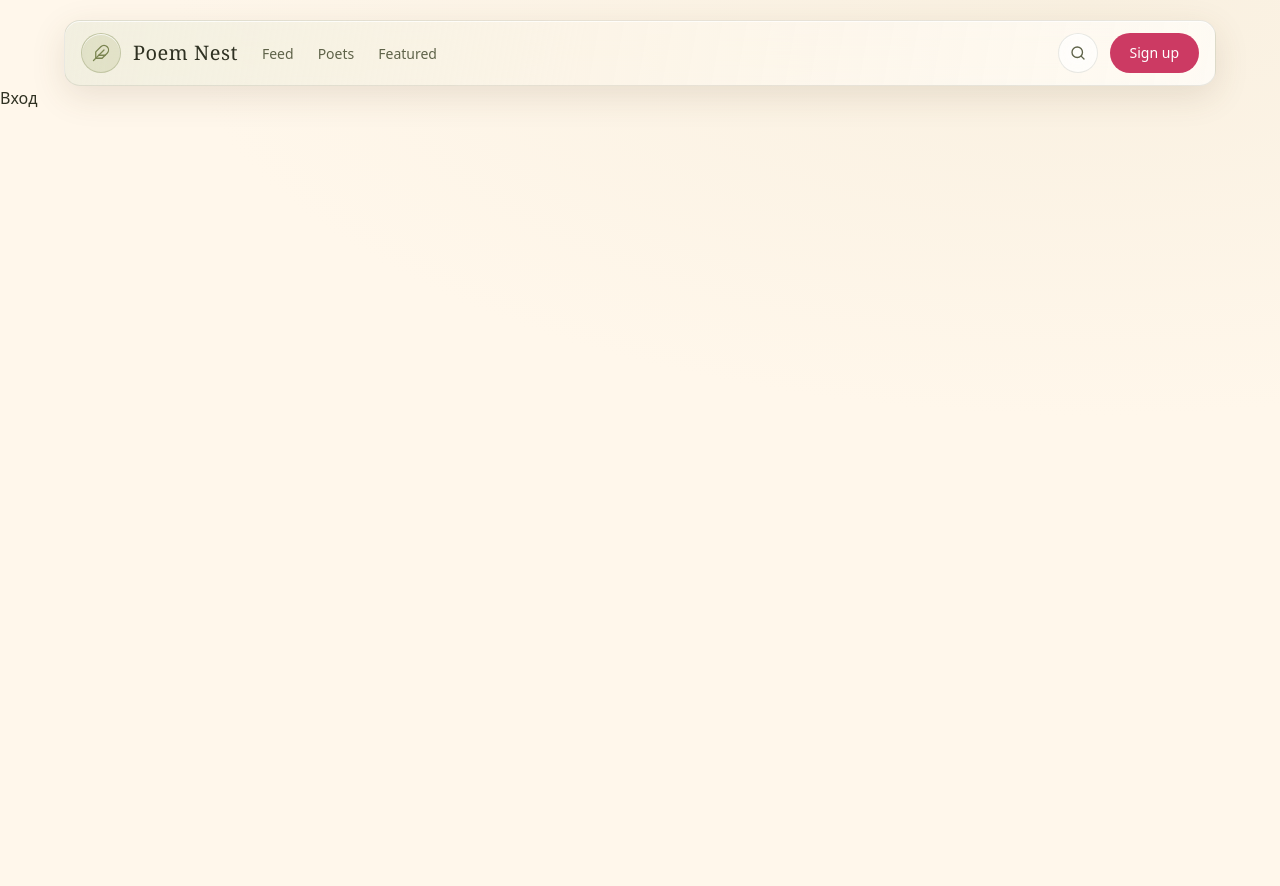
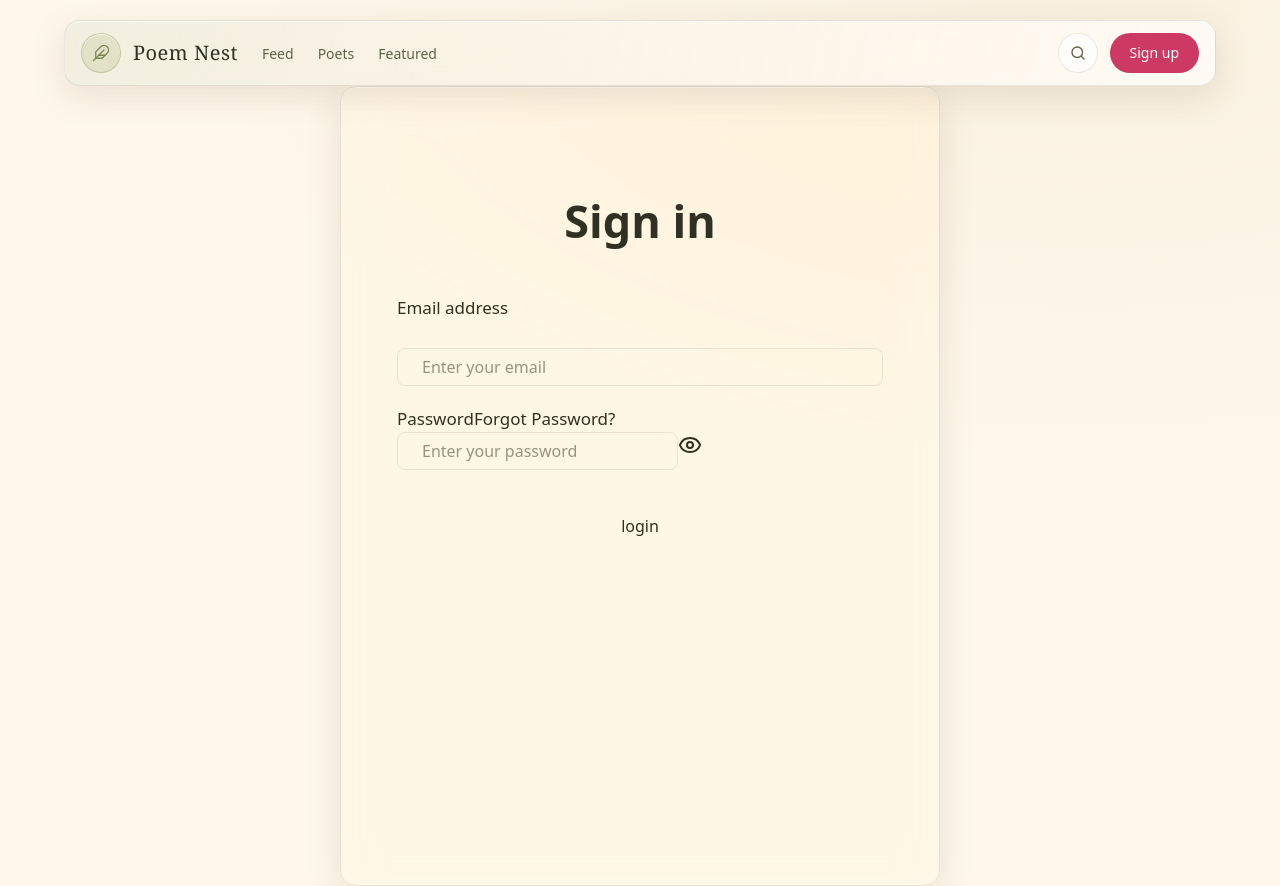
Before and after one commit to GeenTea/Poem-Website, a Next.js app in the folder frontend/: page /login in a window 1280 px wide. Before the commit the page ends 800 px from the top, so only its background shows below. Built offline with nearby package versions, Linux system fonts and the light colour scheme.

Commit message:
almost ended login page

```diff
--- a/frontend/app/(auth)/login/page.tsx
+++ b/frontend/app/(auth)/login/page.tsx
@@ -1,8 +1,9 @@
+import LoginForm from "@/components/auth/LoginForm";
+
 export default function LoginPage() {
   return (
     <main>
-      <h1>Вход</h1>
-      {/* TODO: реализовать */}
+      <LoginForm/>
     </main>
   );
 }
--- a/frontend/app/globals.css
+++ b/frontend/app/globals.css
@@ -79,6 +79,13 @@ body {
   }
 }
 
+@utility auth-card {
+  border: 1px solid var(--glass-border);
+  box-shadow: var(--shadow-glass), var(--glass-highlight);
+  -webkit-backdrop-filter: blur(20px) saturate(150%);
+  backdrop-filter: blur(20px) saturate(150%);
+}
+
 /* backdrop-filter не поддерживается — делаем фон плотнее */
 @supports not (backdrop-filter: blur(1px)) {
   :root {
--- a/frontend/components/auth/LoginForm.tsx
+++ b/frontend/components/auth/LoginForm.tsx
@@ -1,6 +1,130 @@
+"use client"
+
+import Link from "next/link";
+import { useState } from "react";
+import { EyeClosed, EyeIcon } from "lucide-react";
+
+
+
+
 export function LoginForm() {
-  // TODO: реализовать
-  return null;
+  const [email, setEmail] = useState<string>()
+  const [password, setPassword] = useState<string>()
+  const [error,setError] = useState<string>("")
+  const [loading, setLoading] = useState<boolean>(false)
+  const [showPassword, setShowPassord] =useState<boolean>(false)
+
+
+
+  async function handleLogin(event:React.SubmitEvent<HTMLFormElement>){
+    event.preventDefault();
+
+    setLoading(true)
+    setError('')
+
+    try{
+      const response = await fetch(`${process.env.NEXT_PUBLIC_API_URL}/auth/login`, {
+        method:"POST",
+        headers: {
+          'Content-Type': 'application/json',
+        },
+        body: JSON.stringify({
+          email,
+          password
+        }),
+      })
+
+      const data = await response.json();
+
+      if(!response.ok){
+        throw new Error(
+          data.message || 'Error Authorization'
+        )
+      }
+
+      console.log('Authorize successfull')
+
+      localStorage.setItem(
+        'accessToken',
+        data.accessToken,
+      )
+
+      localStorage.setItem(
+        'refreshToken',
+        data.refreshToken
+      )
+    }catch(error){
+      if(error instanceof Error){
+        setError(error.message)
+      }else{
+        setError('Undifindet error')
+      }
+    }
+
+    finally{
+      setLoading(false)
+    }
+  }
+
+  return(
+    <div className="flex items-center justify-center h-screen">
+      <form onSubmit={handleLogin} method="post" className="rounded-2xl w-150 h-200 auth-card">
+        <div className="flex flex-col px-14 py-25">
+            <h2 className="text-[45px] font-semibold mb-10 text-center">Sign in</h2>
+
+          <label htmlFor="email" className="text-[17px] mb-1">Email address</label><br />
+          <input
+            type="email"
+            name="email"
+            id="email"
+            placeholder="Enter your email"
+            value={email}
+            onChange={(event) => setEmail(event.target.value)}
+            className="border-1 border-[#2F31221A] rounded-lg py-1.5 px-6 mb-5"
+          />
+
+          <div>
+            <label htmlFor="password" className="text-[17px] mb-1">
+              Password
+
+              <Link href={'/'}>
+                Forgot Password?
+              </Link>
+            </label>
+          </div>
+
+          <div>
+            <input
+              type={showPassword? 'text':'password'}
+              name="password"
+              id="password"
+              placeholder="Enter your password"
+              value={password}
+              onChange={(event)=>setPassword(event.target.value)}
+              className="border-1 border-[#2F31221A] rounded-lg py-1.5 px-6 mb-5"
+            />
+            <button
+              type="button"
+              onClick={() => setShowPassord(prev => !prev)}
+              arie-label={showPassword? 'hide password':'show password'}
+            >
+              {showPassword? <EyeClosed />:<EyeIcon/>}
+            </button>
+
+          </div>
+
+          {error&&<p>{error}</p>} <br />
+
+          <button
+            type="submit"
+            disabled={loading}
+          >
+            {loading ? 'Loading in':'login'}
+          </button>
+        </div>
+      </form>
+    </div>
+  );
 }
 
 export default LoginForm;
--- a/frontend/components/layout/Header.tsx
+++ b/frontend/components/layout/Header.tsx
@@ -95,7 +95,7 @@ export function Header({ user }: HeaderProps) {
             </>
           ) : (
             <Link
-              href="/signup"
+              href="/login"
               className="focus-ring flex h-10 items-center rounded-full bg-[var(--accent)] px-5 text-sm font-medium text-[var(--accent-ink)] transition-opacity hover:opacity-90"
             >
               Sign up
--- a/frontend/package.json
+++ b/frontend/package.json
@@ -9,6 +9,7 @@
     "lint": "eslint"
   },
   "dependencies": {
+    "lucide-react": "^1.47.0",
     "next": "16.3.2",
     "react": "19.2.8",
     "react-dom": "19.2.8"
```
Also changed, not shown: 2 other files (tests, documents, lock files or other folders).
